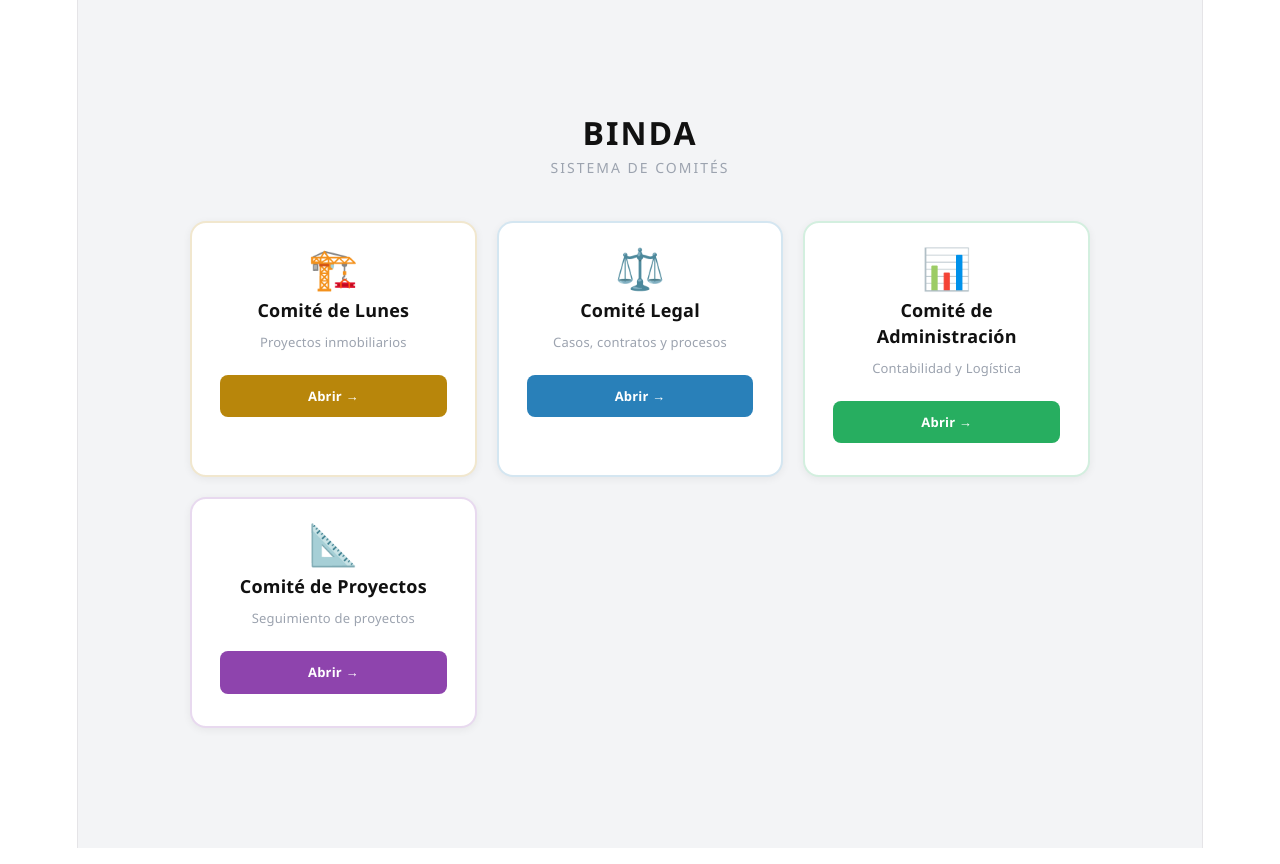
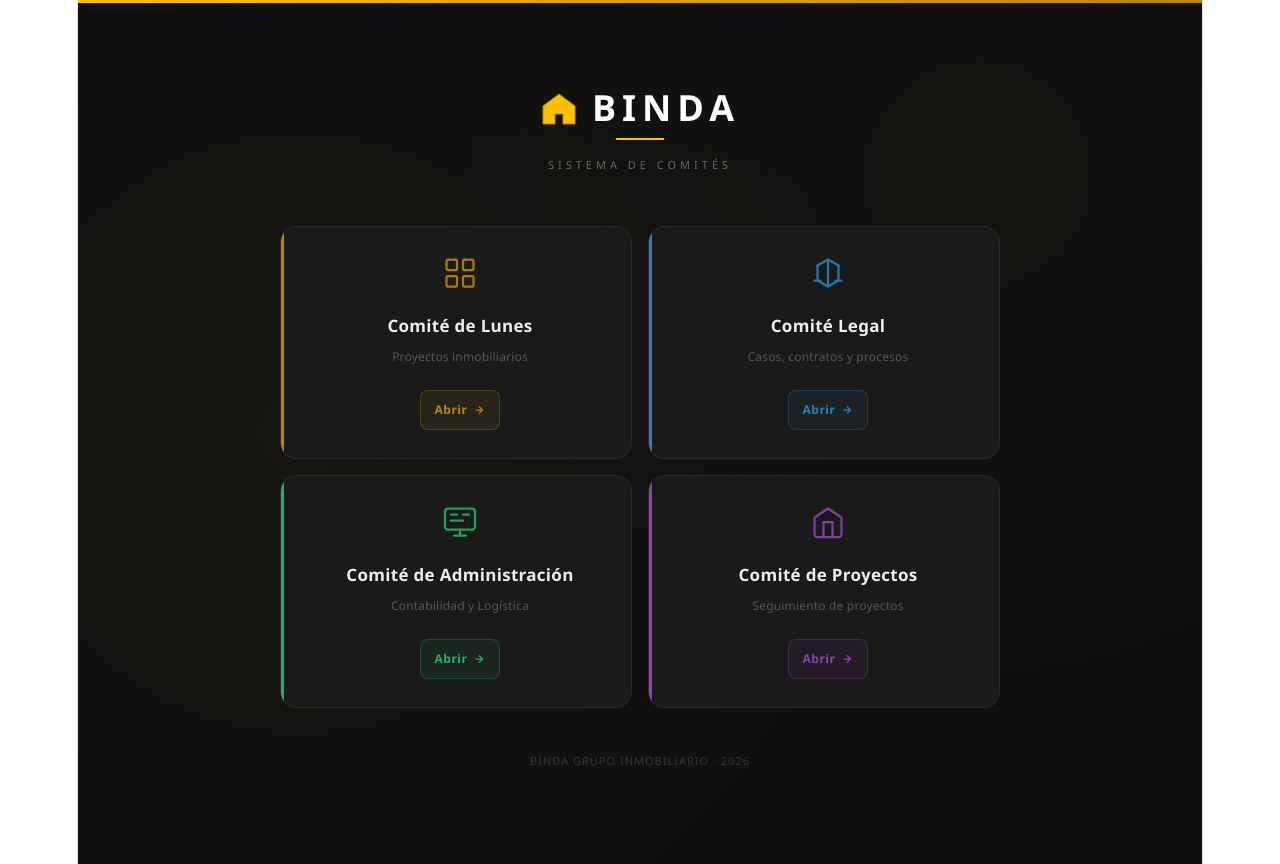
Before and after one commit to BRYANMEZA88/comite-binda, a React (Vite) app: page / in a window 1280 px wide. Built offline with nearby package versions, Linux system fonts and the light colour scheme.

Commit message:
migracion datos estado a comite_lunes

```diff
--- a/src/App.jsx
+++ b/src/App.jsx
@@ -389,27 +389,62 @@ const COMITES_CONFIG = [
 ];
 
 function PantallaInicio({onSeleccionar}) {
+  const iconos = {
+    lunes:     { svg: <svg width="36" height="36" viewBox="0 0 24 24" fill="none" stroke="currentColor" strokeWidth="1.5" strokeLinecap="round" strokeLinejoin="round"><rect x="3" y="3" width="7" height="7" rx="1"/><rect x="14" y="3" width="7" height="7" rx="1"/><rect x="3" y="14" width="7" height="7" rx="1"/><rect x="14" y="14" width="7" height="7" rx="1"/></svg> },
+    legal:     { svg: <svg width="36" height="36" viewBox="0 0 24 24" fill="none" stroke="currentColor" strokeWidth="1.5" strokeLinecap="round" strokeLinejoin="round"><path d="M12 3v18M5 7l7-4 7 4M5 17l7 4 7-4"/><path d="M5 7v10M19 7v10"/><path d="M3 17h4M17 17h4"/></svg> },
+    admin:     { svg: <svg width="36" height="36" viewBox="0 0 24 24" fill="none" stroke="currentColor" strokeWidth="1.5" strokeLinecap="round" strokeLinejoin="round"><rect x="2" y="3" width="20" height="14" rx="2"/><path d="M8 21h8M12 17v4"/><path d="M6 7h4M6 11h8M14 7h4"/></svg> },
+    proyectos: { svg: <svg width="36" height="36" viewBox="0 0 24 24" fill="none" stroke="currentColor" strokeWidth="1.5" strokeLinecap="round" strokeLinejoin="round"><path d="M3 9l9-6 9 6v11a2 2 0 01-2 2H5a2 2 0 01-2-2z"/><polyline points="9 22 9 12 15 12 15 22"/></svg> },
+  };
+
   return(
-    <div style={{minHeight:"100vh",background:"#f3f4f6",display:"flex",flexDirection:"column",alignItems:"center",justifyContent:"center",fontFamily:"'Segoe UI',system-ui,sans-serif",padding:24}}>
-      <div style={{marginBottom:40,textAlign:"center"}}>
-        <div style={{fontSize:32,fontWeight:800,color:"#111",letterSpacing:2,marginBottom:8}}>BINDA</div>
-        <div style={{fontSize:14,color:"#9ca3af",letterSpacing:2,textTransform:"uppercase"}}>Sistema de Comités</div>
+    <div style={{minHeight:"100vh",background:"#0f0f0f",display:"flex",flexDirection:"column",alignItems:"center",justifyContent:"center",fontFamily:"'Segoe UI',system-ui,sans-serif",padding:32,position:"relative",overflow:"hidden"}}>
+      {/* Fondo decorativo */}
+      <div style={{position:"absolute",top:0,left:0,right:0,height:3,background:"linear-gradient(90deg,#FCC000,#B8860B)"}} />
+      <div style={{position:"absolute",inset:0,backgroundImage:"radial-gradient(circle at 20% 50%, #FCC00008 0%, transparent 60%), radial-gradient(circle at 80% 20%, #FCC00005 0%, transparent 50%)",pointerEvents:"none"}} />
+
+      {/* Logo Binda */}
+      <div style={{marginBottom:48,textAlign:"center",position:"relative"}}>
+        <div style={{display:"flex",alignItems:"center",justifyContent:"center",gap:14,marginBottom:10}}>
+          {/* Isotipo casa */}
+          <svg width="38" height="38" viewBox="0 0 38 38" fill="none">
+            <path d="M19 4L35 16V34H23V24H15V34H3V16L19 4Z" fill="#FCC000"/>
+            <path d="M19 4L35 16V34H23V24H15V34H3V16L19 4Z" fill="none" stroke="#B8860B" strokeWidth="1"/>
+          </svg>
+          <div style={{fontSize:36,fontWeight:900,color:"#ffffff",letterSpacing:6,fontFamily:"'Segoe UI',system-ui,sans-serif"}}>BINDA</div>
+        </div>
+        <div style={{width:48,height:2,background:"#FCC000",margin:"0 auto 12px"}} />
+        <div style={{fontSize:11,color:"#666",letterSpacing:4,textTransform:"uppercase"}}>Sistema de Comités</div>
       </div>
-      <div style={{display:"grid",gridTemplateColumns:"repeat(auto-fit,minmax(240px,1fr))",gap:20,width:"100%",maxWidth:900}}>
+
+      {/* Grid 2x2 */}
+      <div style={{display:"grid",gridTemplateColumns:"1fr 1fr",gap:16,width:"100%",maxWidth:720}}>
         {COMITES_CONFIG.map(c=>(
-          <div key={c.id} onClick={()=>onSeleccionar(c)} style={{
-            background:"#fff",border:`2px solid ${c.color}33`,borderRadius:16,padding:"32px 28px",
-            cursor:"pointer",transition:"all 0.2s",textAlign:"center",
-            boxShadow:"0 2px 8px rgba(0,0,0,0.06)"
-          }}
-          onMouseOver={e=>{e.currentTarget.style.border=`2px solid ${c.color}`;e.currentTarget.style.transform="translateY(-2px)";e.currentTarget.style.boxShadow="0 8px 24px rgba(0,0,0,0.12)";}}
-          onMouseOut={e=>{e.currentTarget.style.border=`2px solid ${c.color}33`;e.currentTarget.style.transform="translateY(0)";e.currentTarget.style.boxShadow="0 2px 8px rgba(0,0,0,0.06)";}}>
-            <div style={{fontSize:40,marginBottom:16}}>{c.icon}</div>
-            <div style={{fontSize:18,fontWeight:800,color:"#111",marginBottom:6}}>{c.nombre}</div>
-            <div style={{fontSize:13,color:"#9ca3af"}}>{c.subtitulo}</div>
-            <div style={{marginTop:20,background:c.color,color:"#fff",borderRadius:8,padding:"8px 0",fontSize:13,fontWeight:700}}>Abrir →</div>
+          <div key={c.id} onClick={()=>onSeleccionar(c)}
+            style={{background:"#1a1a1a",border:"1px solid #2a2a2a",borderRadius:16,padding:"28px 24px",cursor:"pointer",transition:"all 0.2s",position:"relative",overflow:"hidden"}}
+            onMouseOver={e=>{e.currentTarget.style.border=`1px solid ${c.color}66`;e.currentTarget.style.background="#222";e.currentTarget.style.transform="translateY(-2px)";}}
+            onMouseOut={e=>{e.currentTarget.style.border="1px solid #2a2a2a";e.currentTarget.style.background="#1a1a1a";e.currentTarget.style.transform="translateY(0)";}}>
+            {/* Línea color izquierda */}
+            <div style={{position:"absolute",top:0,left:0,width:3,height:"100%",background:c.color,borderRadius:"16px 0 0 16px"}} />
+            <div style={{paddingLeft:8}}>
+              {/* Icono */}
+              <div style={{color:c.color,marginBottom:16,opacity:0.9}}>{iconos[c.id].svg}</div>
+              {/* Nombre */}
+              <div style={{fontSize:17,fontWeight:700,color:"#f0ede8",marginBottom:5,letterSpacing:0.3}}>{c.nombre}</div>
+              {/* Subtítulo */}
+              <div style={{fontSize:12,color:"#555",marginBottom:20}}>{c.subtitulo}</div>
+              {/* Botón */}
+              <div style={{display:"inline-flex",alignItems:"center",gap:6,background:`${c.color}18`,border:`1px solid ${c.color}44`,borderRadius:8,padding:"6px 14px",fontSize:12,fontWeight:700,color:c.color,letterSpacing:0.5}}>
+                Abrir
+                <svg width="12" height="12" viewBox="0 0 24 24" fill="none" stroke="currentColor" strokeWidth="2.5"><path d="M5 12h14M12 5l7 7-7 7"/></svg>
+              </div>
+            </div>
           </div>
         ))}
+      </div>
+
+      {/* Footer */}
+      <div style={{marginTop:40,fontSize:11,color:"#333",letterSpacing:1}}>
+        BINDA GRUPO INMOBILIARIO · {new Date().getFullYear()}
       </div>
     </div>
   );
@@ -431,11 +466,31 @@ function VistaComite({comite, onVolver}) {
   const docId = `comite_${comite.id}`;
 
   useEffect(()=>{
-    cargar(docId).then(data=>{
-      if(data){ setEstado(data); setActivo(data.orden?.[0]||null); }
-      else {
-        const inicial = comite.id==="lunes" ? LUNES_INICIAL : comiteVacio(comite.nombre);
-        setEstado(inicial); setActivo(inicial.orden?.[0]||null);
+    cargar(docId).then(async data=>{
+      if(data && data.orden && data.orden.length > 0){
+        setEstado(data); setActivo(data.orden[0]||null);
+      } else if(comite.id==="lunes"){
+        const viejo = await cargar("estado");
+        if(viejo && viejo.proyData){
+          const orden = viejo.orden || Object.keys(viejo.proyData||{});
+          const items = {};
+          orden.forEach(nombre=>{
+            const p = viejo.proyData[nombre];
+            if(!p) return;
+            items[nombre]={
+              color:p.color, fase:p.fase, finObra:p.finObra, finVentas:p.finVentas,
+              secciones:["OBRA","GESTIÓN","MARKETING","COMERCIAL","FINANCIEROS","LEGALES"],
+              tareas: p.tareas||{OBRA:[],GESTIÓN:[],MARKETING:[],COMERCIAL:[],FINANCIEROS:[],LEGALES:[]}
+            };
+          });
+          const migrado = { orden, items, ventas: viejo.ventas||{} };
+          setEstado(migrado); setActivo(orden[0]||null);
+          guardar(docId, migrado);
+        } else {
+          setEstado(LUNES_INICIAL); setActivo(LUNES_INICIAL.orden[0]);
+        }
+      } else {
+        setEstado(comiteVacio(comite.nombre)); setActivo(null);
       }
       setCargando(false);
     });
```
